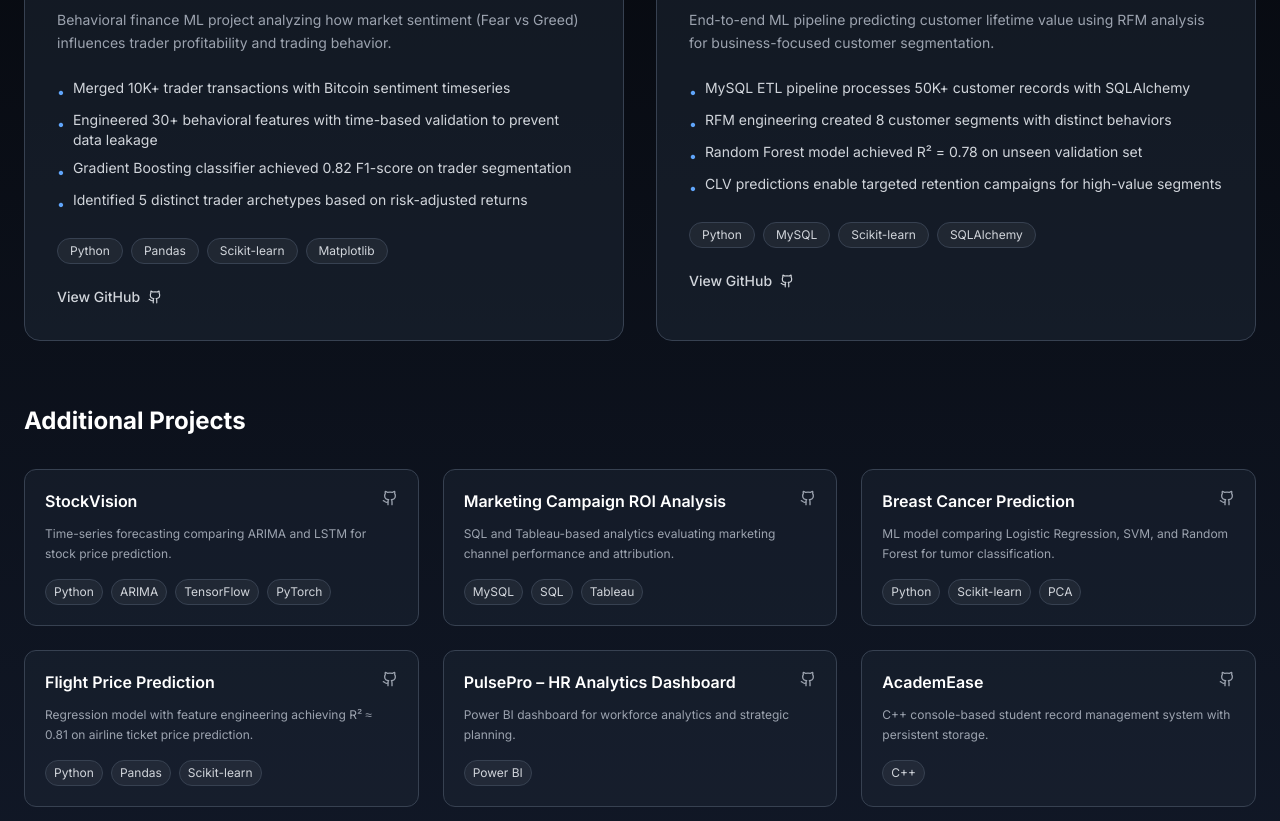
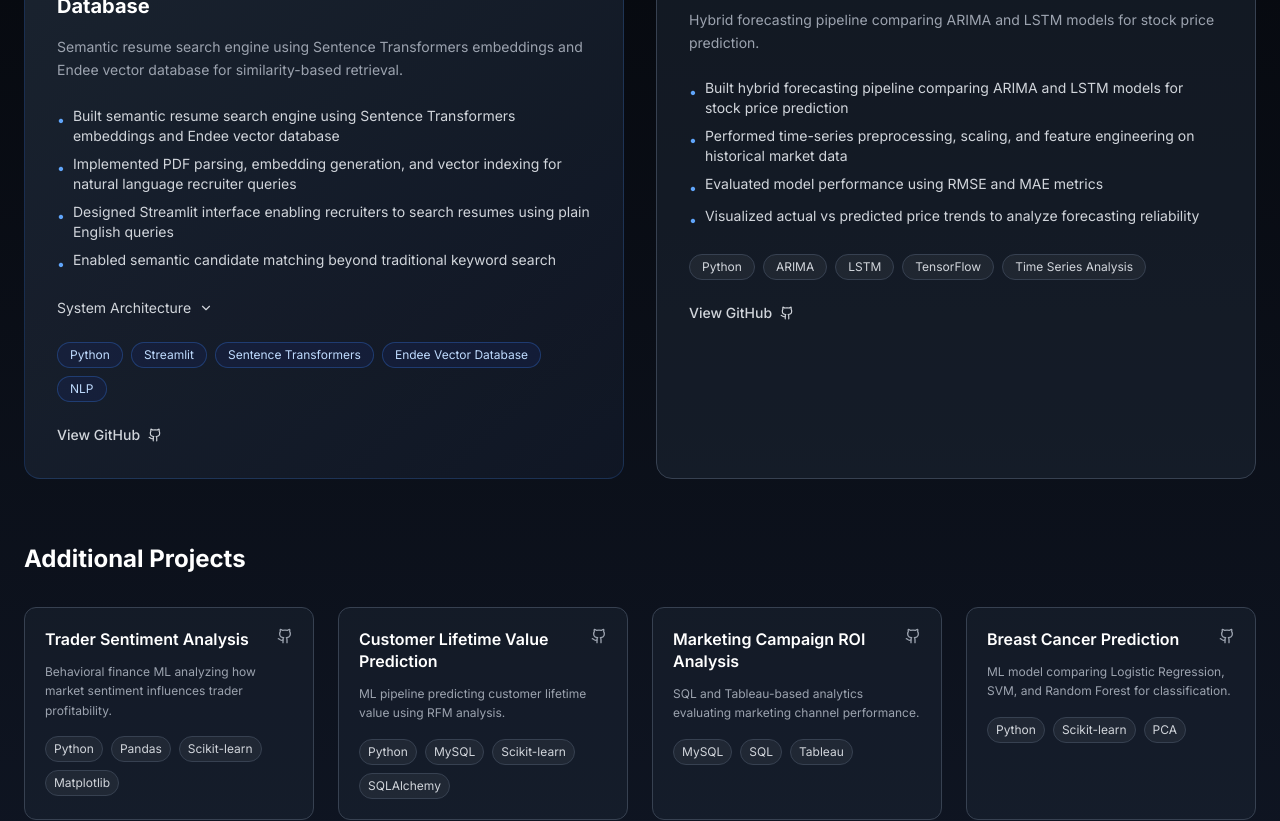
Before and after one commit to AayushTripathi07/Portfolio, a React (Vite) app: page / in a window 1280 px wide. Shown: the part 5060-5881 px from the top of the page. Built offline with nearby package versions, Linux system fonts and the light colour scheme.

Commit message:
Updated Projects.tsx

```diff
--- a/src/components/Projects.tsx
+++ b/src/components/Projects.tsx
@@ -35,7 +35,7 @@ const Projects = () => {
       ],
       tags: ['Python', 'Gemini API', 'LangChain', 'FAISS', 'Flask'],
       isGenAI: true,
-      architecture: 'Input → Text Chunking → Embeddings → Vector Store (FAISS) → Retrieval → LLM → Structured Output',
+      architecture: 'Input Resume / LinkedIn Profile → Text Parsing → Section Extraction → NLP Skill Matching → Job Description Matching → Resume Scoring Engine → Optimization Suggestions',
     },
     {
       title: 'AI Fact Checker',
@@ -48,56 +48,63 @@ const Projects = () => {
       ],
       tags: ['Python', 'Streamlit', 'Gemini API', 'Serper API'],
       isGenAI: true,
-      architecture: 'Input → Text Chunking → Embeddings → Vector Store (FAISS) → Retrieval → LLM → Structured Output',
+      architecture: 'Document / PDF Input → Claim Extraction (LLM) → Web Search (Serper API) → Evidence Retrieval → LLM Verification → Fact Classification → Explanation Generation',
     },
     {
-      title: 'Trader Performance vs Market Sentiment Analysis',
-      description: 'Behavioral finance ML project analyzing how market sentiment (Fear vs Greed) influences trader profitability and trading behavior.',
+      title: 'Resume Intelligence System using Endee Vector Database',
+      description: 'Semantic resume search engine using Sentence Transformers embeddings and Endee vector database for similarity-based retrieval.',
       highlights: [
-        'Merged 10K+ trader transactions with Bitcoin sentiment timeseries',
-        'Engineered 30+ behavioral features with time-based validation to prevent data leakage',
-        'Gradient Boosting classifier achieved 0.82 F1-score on trader segmentation',
-        'Identified 5 distinct trader archetypes based on risk-adjusted returns',
+        'Built semantic resume search engine using Sentence Transformers embeddings and Endee vector database',
+        'Implemented PDF parsing, embedding generation, and vector indexing for natural language recruiter queries',
+        'Designed Streamlit interface enabling recruiters to search resumes using plain English queries',
+        'Enabled semantic candidate matching beyond traditional keyword search',
       ],
-      tags: ['Python', 'Pandas', 'Scikit-learn', 'Matplotlib'],
-      isGenAI: false,
+      tags: ['Python', 'Streamlit', 'Sentence Transformers', 'Endee Vector Database', 'NLP'],
+      isGenAI: true,
+      architecture: 'Resume PDFs → Text Extraction → Sentence Embeddings → Endee Vector Index → Query Embedding → Similarity Search → Ranked Resume Results',
     },
     {
-      title: 'Customer Lifetime Value Prediction',
-      description: 'End-to-end ML pipeline predicting customer lifetime value using RFM analysis for business-focused customer segmentation.',
+      title: 'StockVision – Stock Price Forecasting',
+      description: 'Hybrid forecasting pipeline comparing ARIMA and LSTM models for stock price prediction.',
       highlights: [
-        'MySQL ETL pipeline processes 50K+ customer records with SQLAlchemy',
-        'RFM engineering created 8 customer segments with distinct behaviors',
-        'Random Forest model achieved R² = 0.78 on unseen validation set',
-        'CLV predictions enable targeted retention campaigns for high-value segments',
+        'Built hybrid forecasting pipeline comparing ARIMA and LSTM models for stock price prediction',
+        'Performed time-series preprocessing, scaling, and feature engineering on historical market data',
+        'Evaluated model performance using RMSE and MAE metrics',
+        'Visualized actual vs predicted price trends to analyze forecasting reliability',
       ],
-      tags: ['Python', 'MySQL', 'Scikit-learn', 'SQLAlchemy'],
+      tags: ['Python', 'ARIMA', 'LSTM', 'TensorFlow', 'Time Series Analysis'],
       isGenAI: false,
     },
   ];
 
   const additionalProjects = [
     {
-      title: 'StockVision',
-      description: 'Time-series forecasting comparing ARIMA and LSTM for stock price prediction.',
-      tags: ['Python', 'ARIMA', 'TensorFlow', 'PyTorch'],
+      title: 'Trader Sentiment Analysis',
+      description: 'Behavioral finance ML analyzing how market sentiment influences trader profitability.',
+      tags: ['Python', 'Pandas', 'Scikit-learn', 'Matplotlib'],
+      isGenAI: false,
+    },
+    {
+      title: 'Customer Lifetime Value Prediction',
+      description: 'ML pipeline predicting customer lifetime value using RFM analysis.',
+      tags: ['Python', 'MySQL', 'Scikit-learn', 'SQLAlchemy'],
       isGenAI: false,
     },
     {
       title: 'Marketing Campaign ROI Analysis',
-      description: 'SQL and Tableau-based analytics evaluating marketing channel performance and attribution.',
+      description: 'SQL and Tableau-based analytics evaluating marketing channel performance.',
       tags: ['MySQL', 'SQL', 'Tableau'],
       isGenAI: false,
     },
     {
       title: 'Breast Cancer Prediction',
-      description: 'ML model comparing Logistic Regression, SVM, and Random Forest for tumor classification.',
+      description: 'ML model comparing Logistic Regression, SVM, and Random Forest for classification.',
       tags: ['Python', 'Scikit-learn', 'PCA'],
       isGenAI: false,
     },
     {
       title: 'Flight Price Prediction',
-      description: 'Regression model with feature engineering achieving R² ≈ 0.81 on airline ticket price prediction.',
+      description: 'Regression model with feature engineering achieving R² ≈ 0.81 on price prediction.',
       tags: ['Python', 'Pandas', 'Scikit-learn'],
       isGenAI: false,
     },
@@ -108,9 +115,15 @@ const Projects = () => {
       isGenAI: false,
     },
     {
-      title: 'AcademEase',
-      description: 'C++ console-based student record management system with persistent storage.',
+      title: 'AcademEase – Student Record System',
+      description: 'C++ console-based student record management with persistent storage.',
       tags: ['C++'],
+      isGenAI: false,
+    },
+    {
+      title: 'Caress – Mental Health Companion App',
+      description: 'Mental health support application with conversational AI interaction.',
+      tags: ['React', 'AI', 'Mental Health Tech'],
       isGenAI: false,
     },
   ];
@@ -250,7 +263,7 @@ const Projects = () => {
             <h3 className={`text-2xl font-bold mb-8 transition-all duration-1000 ${isVisible ? 'opacity-100 translate-y-0' : 'opacity-0 translate-y-10'}`}>
               Additional Projects
             </h3>
-            <div className="grid md:grid-cols-2 lg:grid-cols-3 gap-6">
+            <div className="grid md:grid-cols-2 lg:grid-cols-4 gap-6">
               {additionalProjects.map((project, index) => (
                 <AdditionalCard key={project.title} project={project} index={index} />
               ))}
```
